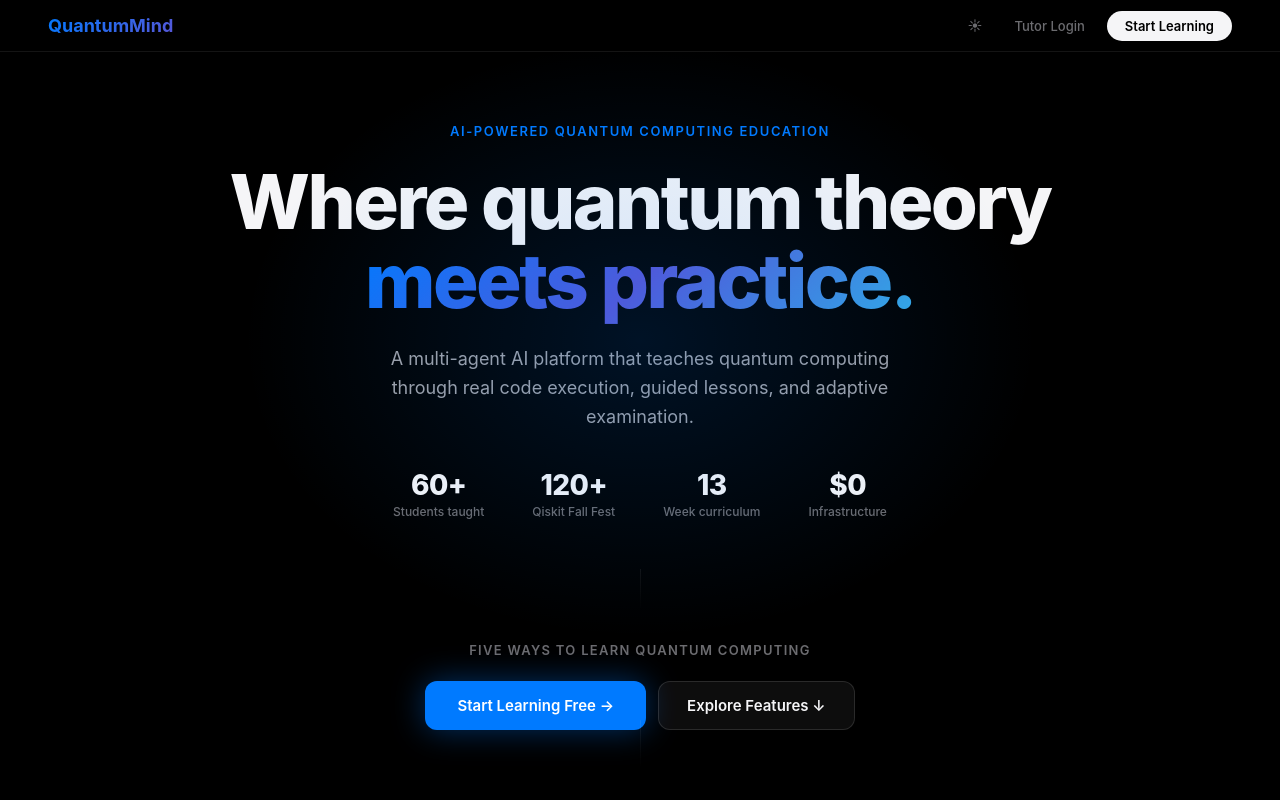
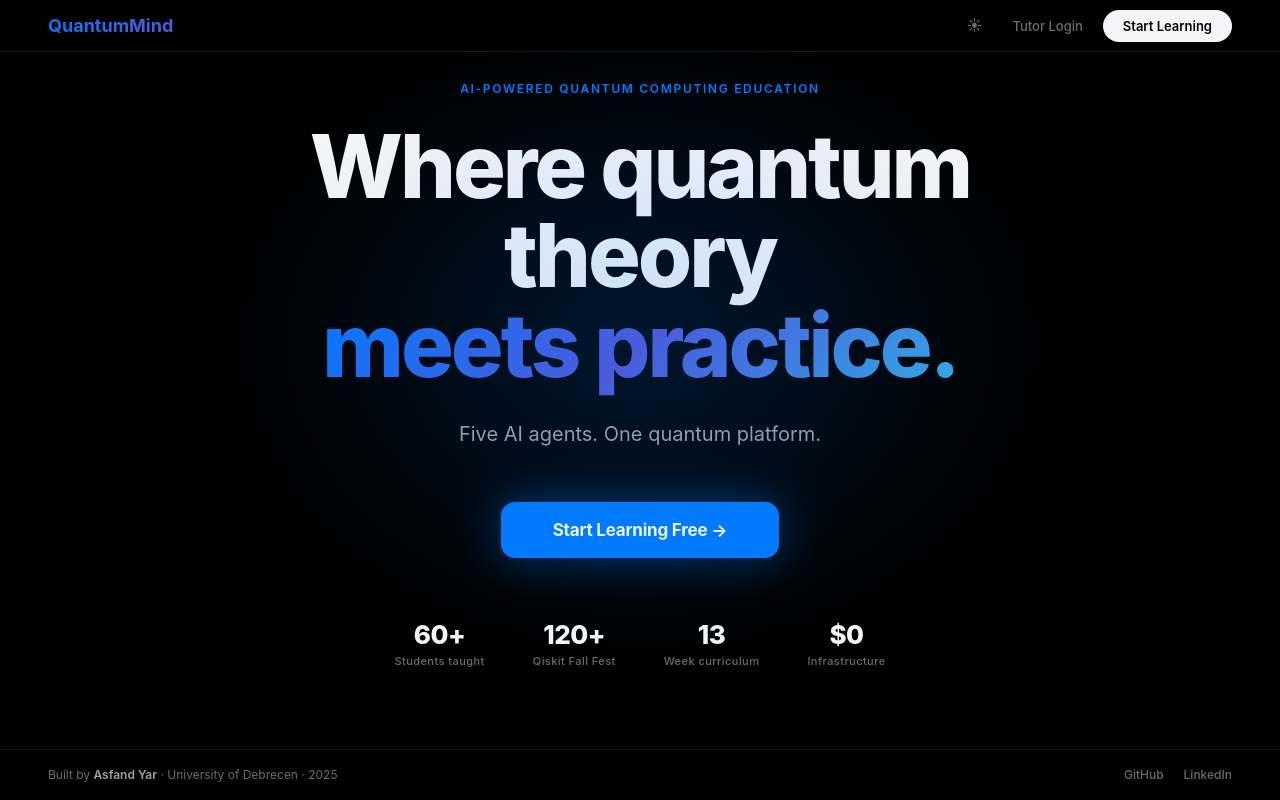
Before and after one commit to asfandyar-prog/quantummind, a React (Vite) app in the folder frontend/: page / in a window 1280 px wide. Built offline with nearby package versions, Linux system fonts and the light colour scheme.

Commit message:
feat: Jobs-style landing page with dark/light toggle, tutor login route

```diff
--- a/frontend/src/components/LandingPage.jsx
+++ b/frontend/src/components/LandingPage.jsx
@@ -11,17 +11,8 @@ const STATS = [
   { value: '$0',   label: 'Infrastructure'   },
 ]
 
-const FEATURES = [
-  { icon: '⚛', title: 'Theory', description: 'AI tutor that adapts to your level. Ask anything about quantum computing and get a clear, structured answer.', color: '#007AFF', tag: 'Free' },
-  { icon: '⌨', title: 'Practice', description: 'VS Code-quality editor. Write real Qiskit code, execute it, and see your circuit diagram instantly.', color: '#32ADE6', tag: 'Free' },
-  { icon: '🎯', title: 'Guided', description: 'Step-by-step lessons with mandatory check questions. You must understand before you advance.', color: '#5856D6', tag: 'Free' },
-  { icon: '🎓', title: '13-Week Course', description: 'The full quantum computing curriculum I designed for 60+ students at University of Debrecen.', color: '#34C759', tag: 'Premium' },
-  { icon: '📝', title: 'Exam Mode', description: 'Adaptive AI examiner with rubric-based grading and human-in-the-loop teacher review.', color: '#FF9500', tag: 'Soon' },
-]
-
 export default function LandingPage() {
   const navigate = useNavigate()
-  const [hovered, setHovered] = useState(null)
   const [dark, setDark] = useState(true)
 
   useEffect(() => {
@@ -36,196 +27,233 @@ export default function LandingPage() {
   }
 
   const t = dark ? {
-    bg: '#000000', nav: 'rgba(0,0,0,0.72)', navBorder: 'rgba(255,255,255,0.08)',
-    text: '#F5F5F7', textSecond: '#A1A1A6', textMuted: '#6C6C70',
-    cardBg: 'rgba(255,255,255,0.03)', cardBgH: 'rgba(255,255,255,0.06)',
-    cardBorder: 'rgba(255,255,255,0.07)', cardBorderH: 'rgba(255,255,255,0.15)',
-    sectionBg: 'rgba(255,255,255,0.03)', sectionBorder: 'rgba(255,255,255,0.07)',
-    divider: 'rgba(255,255,255,0.07)', btnBg: 'rgba(255,255,255,0.05)',
-    btnBorder: 'rgba(255,255,255,0.12)', btnHov: 'rgba(255,255,255,0.10)',
-    ctaBg: '#F5F5F7', ctaColor: '#000000',
-    glow: 'rgba(0,122,255,0.15)', navBtn: '#F5F5F7', navBtnColor: '#000000',
-    themeIcon: '☀', tagSoon: 'rgba(255,255,255,0.06)',
+    bg:         '#000000',
+    nav:        'rgba(0,0,0,0.8)',
+    navBorder:  'rgba(255,255,255,0.08)',
+    text:       '#F5F5F7',
+    textSub:    '#A1A1A6',
+    textMuted:  '#6C6C70',
+    divider:    'rgba(255,255,255,0.08)',
+    glow:       'rgba(0,122,255,0.18)',
+    navBtn:     '#F5F5F7',
+    navBtnTxt:  '#000000',
+    themeIcon:  '☀',
+    footerLink: '#6C6C70',
   } : {
-    bg: '#F5F5F7', nav: 'rgba(245,245,247,0.85)', navBorder: 'rgba(0,0,0,0.08)',
-    text: '#1C1C1E', textSecond: '#3C3C43', textMuted: '#6C6C70',
-    cardBg: '#FFFFFF', cardBgH: '#FFFFFF',
-    cardBorder: 'rgba(0,0,0,0.07)', cardBorderH: 'rgba(0,0,0,0.14)',
-    sectionBg: '#FFFFFF', sectionBorder: 'rgba(0,0,0,0.07)',
-    divider: 'rgba(0,0,0,0.08)', btnBg: '#FFFFFF',
-    btnBorder: 'rgba(0,0,0,0.12)', btnHov: '#F0F0F5',
-    ctaBg: '#1C1C1E', ctaColor: '#FFFFFF',
-    glow: 'rgba(0,122,255,0.08)', navBtn: '#1C1C1E', navBtnColor: '#FFFFFF',
-    themeIcon: '◑', tagSoon: 'rgba(0,0,0,0.06)',
+    bg:         '#F5F5F7',
+    nav:        'rgba(245,245,247,0.85)',
+    navBorder:  'rgba(0,0,0,0.08)',
+    text:       '#1C1C1E',
+    textSub:    '#3C3C43',
+    textMuted:  '#6C6C70',
+    divider:    'rgba(0,0,0,0.08)',
+    glow:       'rgba(0,122,255,0.07)',
+    navBtn:     '#1C1C1E',
+    navBtnTxt:  '#FFFFFF',
+    themeIcon:  '◑',
+    footerLink: '#AEAEB2',
   }
 
   return (
     <motion.div
-      style={{ minHeight: '100vh', background: t.bg, fontFamily: FONT, color: t.text, overflowX: 'hidden' }}
+      style={{ width: '100vw', height: '100vh', background: t.bg, fontFamily: FONT, color: t.text, overflow: 'hidden', display: 'flex', flexDirection: 'column' }}
       animate={{ background: t.bg }}
       transition={{ duration: 0.35 }}
     >
-      {/* NAV */}
+      {/* ── NAV ─────────────────────────────────────────────── */}
       <motion.nav
         style={{
           position: 'fixed', top: 0, left: 0, right: 0, zIndex: 100,
-          background: t.nav, backdropFilter: 'blur(24px)', WebkitBackdropFilter: 'blur(24px)',
+          background: t.nav,
+          backdropFilter: 'blur(24px)', WebkitBackdropFilter: 'blur(24px)',
           borderBottom: `1px solid ${t.navBorder}`,
           padding: '0 48px', height: '52px',
           display: 'flex', alignItems: 'center', justifyContent: 'space-between',
         }}
-        initial={{ y: -52 }} animate={{ y: 0 }} transition={{ duration: 0.5 }}
+        initial={{ y: -52 }}
+        animate={{ y: 0 }}
+        transition={{ duration: 0.5 }}
       >
-        <span style={{ fontSize: '18px', fontWeight: 700, background: 'linear-gradient(135deg, #007AFF, #5856D6)', WebkitBackgroundClip: 'text', WebkitTextFillColor: 'transparent' }}>
+        <span style={{
+          fontSize: '18px', fontWeight: 700,
+          background: 'linear-gradient(135deg, #007AFF, #5856D6)',
+          WebkitBackgroundClip: 'text', WebkitTextFillColor: 'transparent',
+        }}>
           QuantumMind
         </span>
-        <div style={{ display: 'flex', alignItems: 'center', gap: '8px' }}>
-          <button onClick={toggleTheme} style={{ fontSize: '14px', color: t.textMuted, background: 'transparent', border: 'none', cursor: 'pointer', padding: '6px 10px', borderRadius: '8px', fontFamily: FONT }}>
+
+        <div style={{ display: 'flex', alignItems: 'center', gap: '4px' }}>
+          <button
+            onClick={toggleTheme}
+            style={{ fontSize: '15px', color: t.textMuted, background: 'transparent', border: 'none', cursor: 'pointer', padding: '6px 10px', borderRadius: '8px', fontFamily: FONT, lineHeight: 1 }}
+          >
             {t.themeIcon}
           </button>
-          <button onClick={() => navigate('/teacher')} style={{ fontSize: '13px', fontWeight: 500, color: t.textMuted, background: 'transparent', border: 'none', cursor: 'pointer', fontFamily: FONT, padding: '6px 14px', borderRadius: '8px' }}>
+          <button
+            onClick={() => navigate('/teacher')}
+            style={{ fontSize: '13px', fontWeight: 500, color: t.textMuted, background: 'transparent', border: 'none', cursor: 'pointer', fontFamily: FONT, padding: '6px 16px', borderRadius: '8px' }}
+          >
             Tutor Login
           </button>
-          <motion.button onClick={() => navigate('/splash')} style={{ fontSize: '13px', fontWeight: 600, color: t.navBtnColor, background: t.navBtn, border: 'none', cursor: 'pointer', fontFamily: FONT, padding: '7px 18px', borderRadius: '20px' }} whileHover={{ scale: 1.04 }} whileTap={{ scale: 0.96 }}>
+          <motion.button
+            onClick={() => navigate('/splash')}
+            style={{ fontSize: '13px', fontWeight: 600, color: t.navBtnTxt, background: t.navBtn, border: 'none', cursor: 'pointer', fontFamily: FONT, padding: '8px 20px', borderRadius: '20px' }}
+            whileHover={{ scale: 1.05 }}
+            whileTap={{ scale: 0.96 }}
+          >
             Start Learning
           </motion.button>
         </div>
       </motion.nav>
 
-      {/* HERO */}
-      <section style={{ minHeight: '100vh', display: 'flex', flexDirection: 'column', alignItems: 'center', justifyContent: 'center', padding: '52px 40px 0', position: 'relative', overflow: 'hidden', textAlign: 'center' }}>
-        <div style={{ position: 'absolute', width: '800px', height: '600px', top: '50%', left: '50%', transform: 'translate(-50%, -60%)', background: `radial-gradient(ellipse, ${t.glow} 0%, transparent 70%)`, pointerEvents: 'none' }} />
+      {/* ── HERO — full screen, nothing else ────────────────── */}
+      <section style={{
+        flex: 1,
+        display: 'flex', flexDirection: 'column',
+        alignItems: 'center', justifyContent: 'center',
+        textAlign: 'center',
+        padding: '0 40px',
+        position: 'relative', overflow: 'hidden',
+      }}>
+        {/* Glow */}
+        <div style={{
+          position: 'absolute', width: '900px', height: '700px',
+          top: '50%', left: '50%',
+          transform: 'translate(-50%, -55%)',
+          background: `radial-gradient(ellipse, ${t.glow} 0%, transparent 65%)`,
+          pointerEvents: 'none',
+        }} />
 
-        <motion.p style={{ fontSize: '13px', fontWeight: 600, letterSpacing: '0.12em', textTransform: 'uppercase', color: '#007AFF', marginBottom: '20px' }} initial={{ opacity: 0, y: 10 }} animate={{ opacity: 1, y: 0 }} transition={{ duration: 0.5 }}>
+        {/* Eyebrow */}
+        <motion.p
+          style={{ fontSize: '12px', fontWeight: 600, letterSpacing: '0.14em', textTransform: 'uppercase', color: '#007AFF', marginBottom: '24px' }}
+          initial={{ opacity: 0, y: 8 }}
+          animate={{ opacity: 1, y: 0 }}
+          transition={{ duration: 0.5 }}
+        >
           AI-Powered Quantum Computing Education
         </motion.p>
 
-        <motion.h1 style={{ fontSize: 'clamp(44px, 6vw, 76px)', fontWeight: 800, letterSpacing: '-2.5px', lineHeight: 1.05, marginBottom: '24px', maxWidth: '900px' }} initial={{ opacity: 0, y: 16 }} animate={{ opacity: 1, y: 0 }} transition={{ duration: 0.6, delay: 0.1 }}>
+        {/* Headline */}
+        <motion.h1
+          style={{
+            fontSize: 'clamp(48px, 7vw, 88px)',
+            fontWeight: 800,
+            letterSpacing: '-3px',
+            lineHeight: 1.02,
+            marginBottom: '28px',
+            maxWidth: '820px',
+          }}
+          initial={{ opacity: 0, y: 20 }}
+          animate={{ opacity: 1, y: 0 }}
+          transition={{ duration: 0.7, delay: 0.1 }}
+        >
           Where quantum theory
           <br />
-          <span style={{ background: 'linear-gradient(135deg, #007AFF 0%, #5856D6 50%, #32ADE6 100%)', WebkitBackgroundClip: 'text', WebkitTextFillColor: 'transparent' }}>
+          <span style={{
+            background: 'linear-gradient(135deg, #007AFF 0%, #5856D6 50%, #32ADE6 100%)',
+            WebkitBackgroundClip: 'text',
+            WebkitTextFillColor: 'transparent',
+          }}>
             meets practice.
           </span>
         </motion.h1>
 
-        <motion.p style={{ fontSize: '18px', color: t.textSecond, lineHeight: 1.6, maxWidth: '520px', marginBottom: '40px' }} initial={{ opacity: 0, y: 12 }} animate={{ opacity: 1, y: 0 }} transition={{ duration: 0.5, delay: 0.2 }}>
-          A multi-agent AI platform that teaches quantum computing through real code execution, guided lessons, and adaptive examination.
+        {/* One line. That's it. */}
+        <motion.p
+          style={{
+            fontSize: '20px',
+            color: t.textSub,
+            lineHeight: 1.55,
+            maxWidth: '480px',
+            marginBottom: '52px',
+            fontWeight: 400,
+          }}
+          initial={{ opacity: 0, y: 12 }}
+          animate={{ opacity: 1, y: 0 }}
+          transition={{ duration: 0.6, delay: 0.2 }}
+        >
+          Five AI agents. One quantum platform.
         </motion.p>
 
-        {/* Stats */}
-        <motion.div style={{ display: 'flex', gap: '48px', justifyContent: 'center', marginBottom: '48px', flexWrap: 'wrap' }} initial={{ opacity: 0 }} animate={{ opacity: 1 }} transition={{ duration: 0.5, delay: 0.3 }}>
+        {/* Single CTA */}
+        <motion.div
+          initial={{ opacity: 0, y: 12 }}
+          animate={{ opacity: 1, y: 0 }}
+          transition={{ duration: 0.5, delay: 0.3 }}
+        >
+          <motion.button
+            onClick={() => navigate('/splash')}
+            style={{
+              padding: '18px 52px',
+              borderRadius: '14px',
+              border: 'none',
+              background: '#007AFF',
+              color: '#FFFFFF',
+              fontSize: '17px',
+              fontWeight: 700,
+              fontFamily: FONT,
+              cursor: 'pointer',
+              boxShadow: '0 0 48px rgba(0,122,255,0.45)',
+              letterSpacing: '-0.2px',
+            }}
+            whileHover={{ scale: 1.05, boxShadow: '0 0 64px rgba(0,122,255,0.55)' }}
+            whileTap={{ scale: 0.97 }}
+          >
+            Start Learning Free →
+          </motion.button>
+        </motion.div>
+
+        {/* Stats — minimal, below CTA */}
+        <motion.div
+          style={{
+            display: 'flex', gap: '48px', justifyContent: 'center',
+            marginTop: '64px', flexWrap: 'wrap',
+          }}
+          initial={{ opacity: 0 }}
+          animate={{ opacity: 1 }}
+          transition={{ duration: 0.6, delay: 0.5 }}
+        >
           {STATS.map((stat, i) => (
             <div key={i} style={{ textAlign: 'center' }}>
-              <div style={{ fontSize: '28px', fontWeight: 800, letterSpacing: '-0.5px', color: t.text, lineHeight: 1 }}>{stat.value}</div>
-              <div style={{ fontSize: '12px', color: t.textMuted, marginTop: '4px', fontWeight: 500 }}>{stat.label}</div>
+              <div style={{
+                fontSize: '26px', fontWeight: 800,
+                letterSpacing: '-0.5px', color: t.text, lineHeight: 1,
+              }}>
+                {stat.value}
+              </div>
+              <div style={{ fontSize: '11px', color: t.textMuted, marginTop: '5px', fontWeight: 500, letterSpacing: '0.04em' }}>
+                {stat.label}
+              </div>
             </div>
           ))}
         </motion.div>
-
-        {/* Divider */}
-        <motion.div style={{ width: '1px', height: '40px', background: `linear-gradient(to bottom, ${t.divider}, transparent)`, marginBottom: '32px' }} initial={{ opacity: 0 }} animate={{ opacity: 1 }} transition={{ delay: 0.4 }} />
-
-        {/* CTAs */}
-        <motion.div style={{ display: 'flex', flexDirection: 'column', alignItems: 'center', gap: '20px' }} initial={{ opacity: 0, y: 10 }} animate={{ opacity: 1, y: 0 }} transition={{ delay: 0.45, duration: 0.5 }}>
-          <p style={{ fontSize: '13px', fontWeight: 600, letterSpacing: '0.1em', textTransform: 'uppercase', color: t.textMuted }}>
-            Five ways to learn quantum computing
-          </p>
-          <div style={{ display: 'flex', gap: '12px' }}>
-            <motion.button onClick={() => navigate('/splash')} style={{ padding: '14px 32px', borderRadius: '12px', border: 'none', background: '#007AFF', color: '#FFFFFF', fontSize: '15px', fontWeight: 600, fontFamily: FONT, cursor: 'pointer', boxShadow: '0 0 32px rgba(0,122,255,0.4)' }} whileHover={{ scale: 1.04 }} whileTap={{ scale: 0.97 }}>
-              Start Learning Free →
-            </motion.button>
-            <motion.button onClick={() => document.getElementById('features').scrollIntoView({ behavior: 'smooth' })} style={{ padding: '14px 28px', borderRadius: '12px', border: `1px solid ${t.btnBorder}`, background: t.btnBg, color: t.text, fontSize: '15px', fontWeight: 600, fontFamily: FONT, cursor: 'pointer' }} whileHover={{ background: t.btnHov }} whileTap={{ scale: 0.97 }}>
-              Explore Features ↓
-            </motion.button>
-          </div>
-        </motion.div>
-
-        {/* Scroll indicator */}
-        <motion.div style={{ position: 'absolute', bottom: '32px', left: '50%', transform: 'translateX(-50%)' }} animate={{ y: [0, 8, 0] }} transition={{ duration: 1.8, repeat: Infinity, ease: 'easeInOut' }}>
-          <div style={{ width: '1px', height: '48px', background: `linear-gradient(to bottom, ${t.divider}, transparent)`, margin: '0 auto' }} />
-        </motion.div>
       </section>
 
-      {/* FEATURES */}
-      <section id="features" style={{ padding: '120px 48px 100px' }}>
-        <div style={{ maxWidth: '1100px', margin: '0 auto' }}>
-          <motion.div style={{ textAlign: 'center', marginBottom: '64px' }} initial={{ opacity: 0, y: 16 }} whileInView={{ opacity: 1, y: 0 }} viewport={{ once: true }} transition={{ duration: 0.5 }}>
-            <h2 style={{ fontSize: '48px', fontWeight: 800, letterSpacing: '-1.5px', color: t.text, marginBottom: '16px' }}>
-              One platform.<br />Every way to learn.
-            </h2>
-            <p style={{ fontSize: '17px', color: t.textMuted, maxWidth: '480px', margin: '0 auto' }}>
-              Each mode is powered by a dedicated LangGraph AI agent.
-            </p>
-          </motion.div>
-
-          <div style={{ display: 'grid', gridTemplateColumns: 'repeat(3, 1fr)', gap: '16px' }}>
-            {FEATURES.map((f, i) => (
-              <motion.div key={f.title}
-                style={{ background: hovered === i ? t.cardBgH : t.cardBg, border: `1px solid ${hovered === i ? t.cardBorderH : t.cardBorder}`, borderRadius: '20px', padding: '32px', cursor: 'default', transition: 'all 0.2s', boxShadow: hovered === i ? `0 8px 32px ${f.color}12` : 'none' }}
-                initial={{ opacity: 0, y: 20 }} whileInView={{ opacity: 1, y: 0 }} viewport={{ once: true }} transition={{ delay: i * 0.08, duration: 0.5 }}
-                onMouseEnter={() => setHovered(i)} onMouseLeave={() => setHovered(null)}
-              >
-                <div style={{ display: 'flex', alignItems: 'center', justifyContent: 'space-between', marginBottom: '20px' }}>
-                  <div style={{ width: '44px', height: '44px', borderRadius: '12px', background: `${f.color}18`, border: `1px solid ${f.color}28`, display: 'flex', alignItems: 'center', justifyContent: 'center', fontSize: '20px' }}>{f.icon}</div>
-                  <span style={{ fontSize: '11px', fontWeight: 700, letterSpacing: '0.08em', textTransform: 'uppercase', color: f.tag === 'Free' ? '#34C759' : f.tag === 'Premium' ? '#FF9500' : t.textMuted, background: f.tag === 'Free' ? 'rgba(52,199,89,0.12)' : f.tag === 'Premium' ? 'rgba(255,149,0,0.12)' : t.tagSoon, padding: '3px 10px', borderRadius: '20px' }}>{f.tag}</span>
-                </div>
-                <h3 style={{ fontSize: '20px', fontWeight: 700, color: t.text, marginBottom: '10px', letterSpacing: '-0.3px' }}>{f.title}</h3>
-                <p style={{ fontSize: '14px', color: t.textMuted, lineHeight: 1.65 }}>{f.description}</p>
-                {hovered === i && (
-                  <motion.div style={{ height: '2px', background: f.color, borderRadius: '1px', marginTop: '20px' }} initial={{ width: '0%' }} animate={{ width: '100%' }} transition={{ duration: 0.3 }} />
-                )}
-              </motion.div>
-            ))}
-          </div>
-        </div>
-      </section>
-
-      {/* TECH STACK */}
-      <section style={{ padding: '0 48px 120px' }}>
-        <div style={{ maxWidth: '1100px', margin: '0 auto', background: t.sectionBg, border: `1px solid ${t.sectionBorder}`, borderRadius: '24px', padding: '56px' }}>
-          <div style={{ display: 'grid', gridTemplateColumns: '1fr 1fr', gap: '56px', alignItems: 'center' }}>
-            <div>
-              <h2 style={{ fontSize: '36px', fontWeight: 800, letterSpacing: '-1px', color: t.text, marginBottom: '16px' }}>Built like a research lab.<br />Deployed at zero cost.</h2>
-              <p style={{ fontSize: '16px', color: t.textMuted, lineHeight: 1.7 }}>Every component mirrors production AI systems at Google DeepMind, IBM Research, and ETH Zurich's Agentic Systems Lab.</p>
-            </div>
-            <div style={{ display: 'flex', flexDirection: 'column', gap: '16px' }}>
-              {[
-                { label: 'AI Framework', value: 'LangGraph multi-agent system', color: '#007AFF' },
-                { label: 'LLM',          value: 'Groq — 500+ tokens/sec',       color: '#5856D6' },
-                { label: 'RAG',          value: 'ChromaDB + HuggingFace',        color: '#34C759' },
-                { label: 'Execution',    value: 'Real Qiskit + IBM Quantum',     color: '#FF9500' },
-                { label: 'Streaming',    value: 'FastAPI SSE — real-time',       color: '#32ADE6' },
-              ].map((item, i) => (
-                <motion.div key={i} style={{ display: 'flex', alignItems: 'center', gap: '14px' }} initial={{ opacity: 0, x: 16 }} whileInView={{ opacity: 1, x: 0 }} viewport={{ once: true }} transition={{ delay: i * 0.07 }}>
-                  <div style={{ width: '6px', height: '6px', borderRadius: '50%', background: item.color, flexShrink: 0 }} />
-                  <span style={{ fontSize: '11px', color: t.textMuted, fontWeight: 600, minWidth: '100px', letterSpacing: '0.06em', textTransform: 'uppercase' }}>{item.label}</span>
-                  <span style={{ fontSize: '14px', color: t.textSecond, fontWeight: 500 }}>{item.value}</span>
-                </motion.div>
-              ))}
-            </div>
-          </div>
-        </div>
-      </section>
-
-      {/* BOTTOM CTA */}
-      <section style={{ padding: '0 48px 120px', textAlign: 'center' }}>
-        <motion.div style={{ maxWidth: '640px', margin: '0 auto' }} initial={{ opacity: 0, y: 20 }} whileInView={{ opacity: 1, y: 0 }} viewport={{ once: true }} transition={{ duration: 0.6 }}>
-          <h2 style={{ fontSize: '48px', fontWeight: 800, letterSpacing: '-1.5px', color: t.text, marginBottom: '16px', lineHeight: 1.1 }}>Start learning<br />quantum computing today.</h2>
-          <p style={{ fontSize: '17px', color: t.textMuted, marginBottom: '36px', lineHeight: 1.6 }}>Theory, Practice, and Guided modes are free forever.</p>
-          <motion.button onClick={() => navigate('/splash')} style={{ padding: '16px 44px', borderRadius: '14px', border: 'none', background: t.ctaBg, color: t.ctaColor, fontSize: '17px', fontWeight: 700, fontFamily: FONT, cursor: 'pointer' }} whileHover={{ scale: 1.04 }} whileTap={{ scale: 0.97 }}>
-            Start Learning Free →
-          </motion.button>
-        </motion.div>
-      </section>
-
-      {/* FOOTER */}
-      <footer style={{ padding: '24px 48px', borderTop: `1px solid ${t.divider}`, display: 'flex', alignItems: 'center', justifyContent: 'space-between' }}>
-        <span style={{ fontSize: '13px', color: t.textMuted }}>
-          Built by <a href="https://github.com/asfandyar-prog" target="_blank" rel="noreferrer" style={{ color: t.textSecond, textDecoration: 'none', fontWeight: 600 }}>Asfand Yar</a> · University of Debrecen · 2025
+      {/* ── FOOTER ──────────────────────────────────────────── */}
+      <footer style={{
+        padding: '16px 48px',
+        borderTop: `1px solid ${t.navBorder}`,
+        display: 'flex', alignItems: 'center', justifyContent: 'space-between',
+        flexShrink: 0,
+      }}>
+        <span style={{ fontSize: '12px', color: t.textMuted }}>
+          Built by{' '}
+          <a href="https://github.com/asfandyar-prog" target="_blank" rel="noreferrer"
+            style={{ color: t.textSub, textDecoration: 'none', fontWeight: 600 }}>
+            Asfand Yar
+          </a>
+          {' '}· University of Debrecen · 2025
         </span>
         <div style={{ display: 'flex', gap: '20px' }}>
-          <a href="https://github.com/asfandyar-prog/quantummind" target="_blank" rel="noreferrer" style={{ fontSize: '13px', color: t.textMuted, textDecoration: 'none', fontWeight: 500 }}>GitHub</a>
-          <a href="https://linkedin.com/in/asfand-yar-3966b8291" target="_blank" rel="noreferrer" style={{ fontSize: '13px', color: t.textMuted, textDecoration: 'none', fontWeight: 500 }}>LinkedIn</a>
+          <a href="https://github.com/asfandyar-prog/quantummind" target="_blank" rel="noreferrer"
+            style={{ fontSize: '12px', color: t.footerLink, textDecoration: 'none', fontWeight: 500 }}>
+            GitHub
+          </a>
+          <a href="https://linkedin.com/in/asfand-yar-3966b8291" target="_blank" rel="noreferrer"
+            style={{ fontSize: '12px', color: t.footerLink, textDecoration: 'none', fontWeight: 500 }}>
+            LinkedIn
+          </a>
         </div>
       </footer>
     </motion.div>
```
